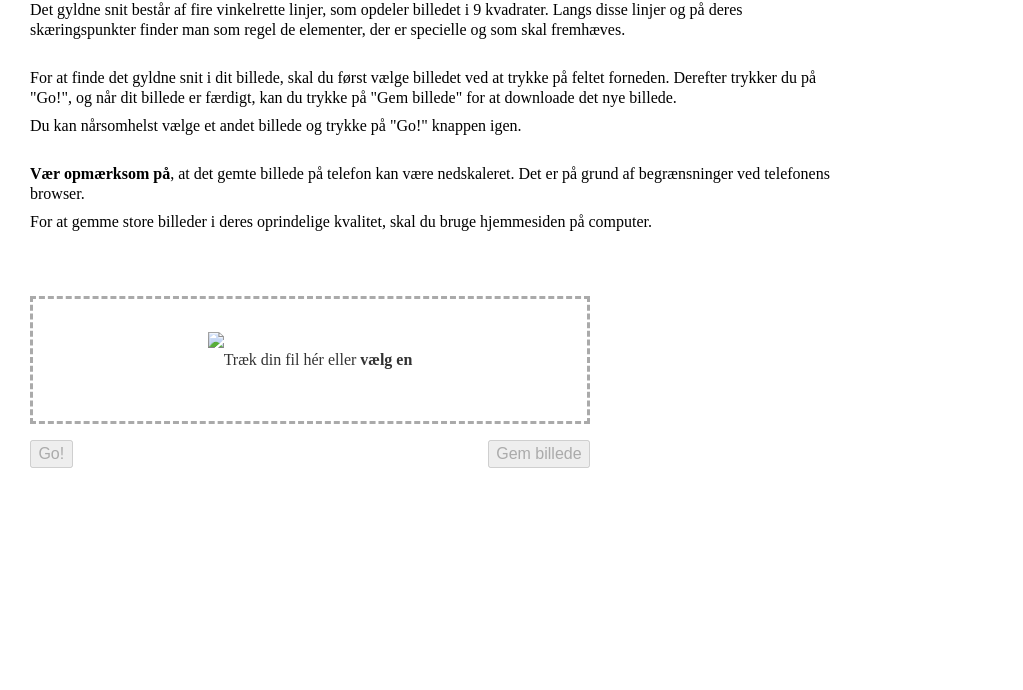
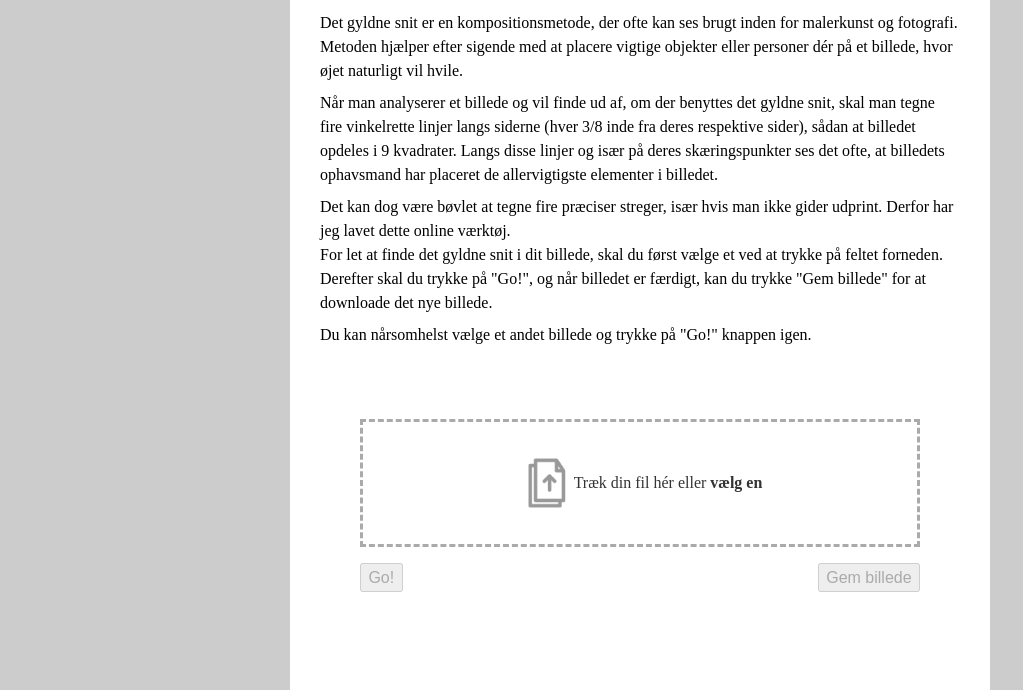
Before and after one commit to indidansk-unofficial/indidansk-unofficial.github.io, a plain HTML site: page det-gyldne-snit.html in a window 1280 px wide. Shown: the part 110-800 px from the top of the page, without its empty margins (0-1023 px from the left). Drawn offline with nearby package versions, Linux system fonts and the light colour scheme.

Commit message:
changed structure

```diff
--- a/html_mobile/det-gyldne-snit.html
+++ b/det-gyldne-snit.html
@@ -6,7 +6,23 @@
 
 		<style>
 			body {
-				margin: 30px;
+				margin: 0;
+				background: #ccc;
+			}
+
+			.flex-center-col {
+				display: flex;
+				flex-direction: column;
+				justify-content: flex-start;
+				align-items: center;
+				flex-gap: 0;
+			}
+
+			#main-container {
+				width: 40rem;
+				height: calc(100vh - 40px);
+				padding: 20px 30px;
+				background: #fff
 			}
 
 			main, #p5_loading {
@@ -14,8 +30,7 @@
 			}
 
 			#content {
-				max-width: 50rem;
-				line-height: 1.25rem;
+				line-height: 1.5rem;
 				margin-bottom: 4rem;
 			}
 
@@ -24,6 +39,7 @@
 			}
 
 			#content p {
+				width: 100%;
 				margin-top: 0;
 				margin-bottom: 0.5rem;
 			}
@@ -35,7 +51,7 @@
 
 			#upload {
 				height: 8rem;
-				max-width: 35rem;
+				width: 35rem;
 				margin-bottom: 1rem;
 				border: 3px dashed #aaaaaa;
 				box-sizing: border-box;
@@ -68,7 +84,7 @@
 			}
 
 			#buttons {
-				max-width: 35rem;
+				width: 35rem;
 				position: relative;
 			}
 
@@ -91,11 +107,6 @@
 				cursor: pointer;
 			}
 
-			#display {
-				display: flex;
-				justify-content: center;
-			}
-
 			#display canvas {
 				margin-top: 3em;
 				box-shadow: 2px 2px 3px;
@@ -106,39 +117,41 @@
 		<script src="https://cdnjs.cloudflare.com/ajax/libs/p5.js/1.4.0/p5.js"></script>
 	</head>
 
-	<body>
-		<div id="content">
+	<body class="flex-center-col">
+		<div id="main-container" class="flex-center-col">
+
+		<div id="content" class="flex-center-col">
+			<span>Jeg er på: <b>computer</b> | <a class="hover-underline" href="/det-gyldne-snit">telefon</a></span>
+
 			<h1>Find det gyldne snit</h1>
 
-			<p>Det gyldne snit er en kompositionsmetode, som ofte er brugt i malerier og fotografier.</p>
-			<p>Det gyldne snit består af fire vinkelrette linjer, som opdeler billedet i 9 kvadrater.
-			Langs disse linjer og på deres skæringspunkter finder man som regel de elementer, der er specielle og som skal fremhæves.</p>
+			<p>Det gyldne snit er en kompositionsmetode, der ofte kan ses brugt inden for malerkunst og fotografi. Metoden hjælper efter sigende med at placere vigtige objekter eller personer dér på et billede, hvor øjet naturligt vil hvile.</p>
+			<p>Når man analyserer et billede og vil finde ud af, om der benyttes det gyldne snit, skal man tegne fire vinkelrette linjer langs siderne (hver 3/8 inde fra deres respektive sider), sådan at billedet opdeles i 9 kvadrater.
+			Langs disse linjer og især på deres skæringspunkter ses det ofte, at billedets ophavsmand har placeret de allervigtigste elementer i billedet.</p>
+			Det kan dog være bøvlet at tegne fire præciser streger, især hvis man ikke gider udprint. Derfor har jeg lavet dette online værktøj.
 			<br>
-			<p>For at finde det gyldne snit i dit billede, skal du først vælge billedet ved at trykke på feltet forneden.
-			Derefter trykker du på "Go!", og når dit billede er færdigt, kan du trykke på "Gem billede" for at downloade det nye billede.</p>
+			<p>For let at finde det gyldne snit i dit billede, skal du først vælge et ved at trykke på feltet forneden.
+			Derefter skal du trykke på "Go!", og når billedet er færdigt, kan du trykke "Gem billede" for at downloade det nye billede.</p>
 			<p>Du kan nårsomhelst vælge et andet billede og trykke på "Go!" knappen igen.</p>
-			<br>
-			<p><b>Vær opmærksom på</b>, at det gemte billede på telefon kan være nedskaleret. Det er på grund af begrænsninger ved telefonens browser.</p>
-			<p>For at gemme store billeder i deres oprindelige kvalitet, skal du bruge hjemmesiden på computer.
 		</div>
 
 		<form id="upload">
 			<div class="empty">
-				<img src="uploadfile.png"/>
+				<img src="files/uploadfile.png"/>
 				<span>Træk din fil hér eller <b>vælg en</b></span>
 			</div>
 			<div class="fail" style="display: none;">
-				<img src="notallowed.png"/>
+				<img src="files/notallowed.png"/>
 				<span><span class="filename">dumfil.exe</span> er ikke et billede eller understøttes ikke<br/>
 				<b>Vælg en anden fil</b>
 				</span>
 			</div>
 			<div class="succeed" style="display: none;">
-				<img src="checkmark.png"/>
+				<img src="files/checkmark.png"/>
 				<span><span class="filename">coolbillede.png</span><br/><b>Vælg en anden fil</b></span>
 			</div>
 			<div class="loading" style="display: none;">
-				<img src="loading.png"/>
+				<img src="files/loading.png"/>
 				<span>Vent et øjeblik...</span>
 			</div>
 
@@ -153,15 +166,15 @@
 		<div id="display"></div>
 
 		<script>
+			let image;
+			let fileName;
+			let strokeWeight;
+
 			const T = 40;
 			const T1 = 20;
 			const T2 = 40;
 			const T3 = 70;
 			const T4 = 90;
-
-			let image;
-			let fileName;
-			let strokeWeight;
 
 			function fLine(p, x1, y1, x2, y2) {
 				p.line(floor(x1), floor(y1), floor(x2), floor(y2));
@@ -217,7 +230,6 @@
 				}
 			}
 
-			const maxImageSize = 1864000;
 
 			let instance;
 
@@ -247,12 +259,6 @@
 				reader.onload = function() {
 					if (reader.result.indexOf("image") == 5) {
 						loadImage(reader.result, function(img) { // Success
-							let imageSize = img.width * img.height;
-							if (imageSize > maxImageSize) {
-								let ratio = sqrt(maxImageSize / imageSize);
-								img.resize(floor(img.width * ratio), floor(img.height * ratio));
-							}
-
 							$("#upload > div").hide();
 							$("#upload .succeed").show()
 								.find(".filename").text(fileName);
@@ -275,8 +281,8 @@
 			});
 
 			$("#buttons .go").click(function() {
-				const maxWidth = $("body").width();
-				const maxHeight = $(window).height() - 60;
+				const maxWidth = 1000; //$("#content").width();
+				const maxHeight = 400; //$("body").height() * 0.9;
 				let ratio = maxWidth / image.width;
 				if (image.height * ratio > maxHeight) {
 					ratio = maxHeight / image.height;
@@ -299,5 +305,7 @@
 				instance.saveImage();
 			});
 		</script>
+
+		</div>
 	</body>
 </html>
--- a/files/dvd.js
+++ b/files/dvd.js
@@ -12,8 +12,8 @@ let counter;
 
 
 function preload() {
-  font1 = loadFont("/arialbd.ttf");
-  font2 = loadFont("/arial.ttf");
+  font1 = loadFont("/files/arialbd.ttf");
+  font2 = loadFont("/fiels/arial.ttf");
 }
 
 function setup() {
```
Also changed, not shown: anders.html (renamed from html/anders.html, +1 -1 lines), bus.html (renamed from html/bus.html, +1 -1 lines), det-gyldne-snit-mobile.html (renamed from html/det-gyldne-snit.html, +43 -18 lines), html_mobile/det-gyldne-snit_notworking.html (deleted, +0 -11 lines), main.js (deleted, +0 -37 lines), package.json (deleted, +0 -15 lines), hvornår-er-timen-færdig.html (renamed from html/hvornår_er_timen_færdig.html), index.html (renamed from main.html), numerologi.html (renamed from html/numerologi.html), realtango.html (renamed from html/realtango.html), test.html (renamed from html/test.html), 3 other files.
